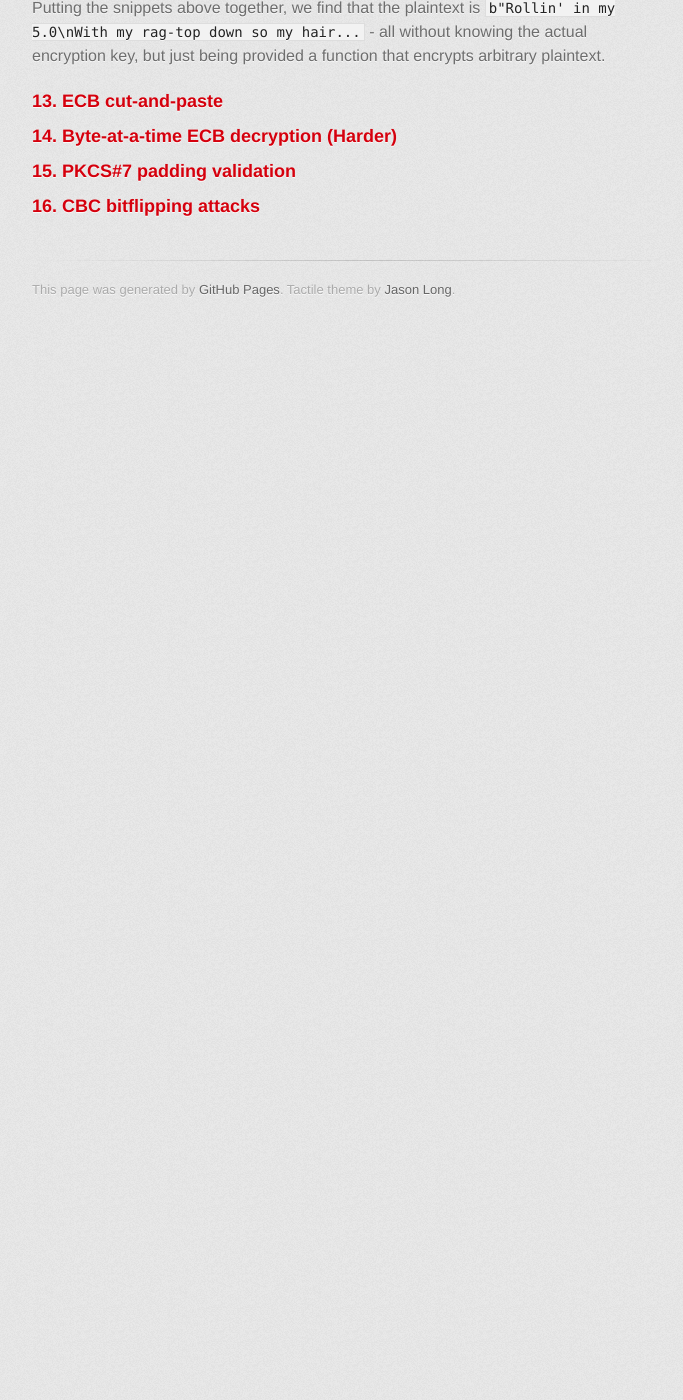
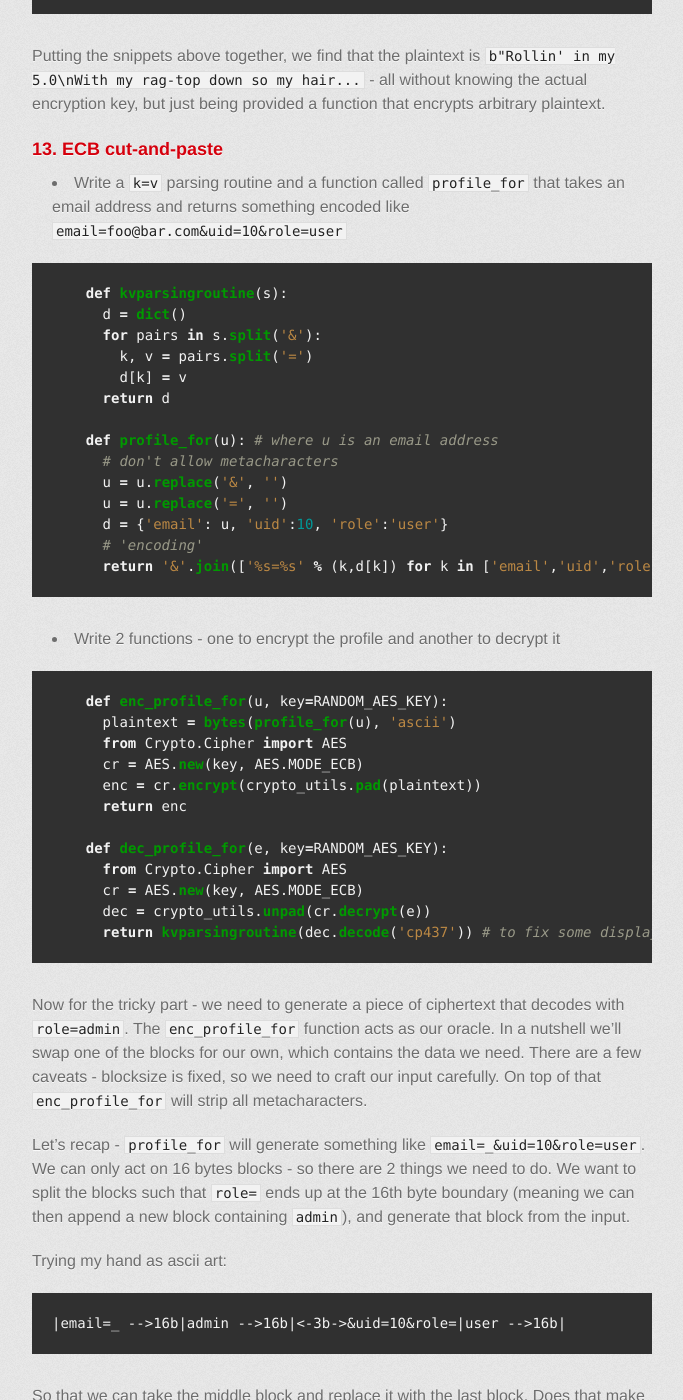
Before and after one commit to axiomiety/axiomiety.github.io, a Jekyll site: the page built from writeups/cryptopals2.markdown, in a window 1280 px wide and 1400 px high, scrolled down 5095 px. Shown: the whole window, without its empty margins (298-981 px from the left). Built offline with Jekyll 4.4.1, drawn with Linux system fonts in a browser that asks for light colours; nearby versions of some CDN libraries; some web fonts are replaced; before the commit the page ends 5424 px from its top, so only the background shows below that; some of the changed text lies outside the part shown.

Commit message:
2.13 done

```diff
--- a/writeups/cryptopals2.markdown
+++ b/writeups/cryptopals2.markdown
@@ -150,7 +150,7 @@ We will be exploiting a weakness in ECB to decrypt a piece of cyphertext for whi
       return enc
 {% endhighlight %}
 
-1. Guess the block size (which we know, but we do this for good measure). Since we're using ECB, encrypting the same bytes in two different blocks will lead to identical blocks - we just need to find which number of bytes it takes before a repeat occurs.
+   * Guess the block size (which we know, but we do this for good measure). Since we're using ECB, encrypting the same bytes in two different blocks will lead to identical blocks - we just need to find which number of bytes it takes before a repeat occurs.
 
 {% highlight python %}
     blocksize = None
@@ -174,7 +174,7 @@ We will be exploiting a weakness in ECB to decrypt a piece of cyphertext for whi
     print('using ECB? %s' % usingECB)
 {% endhighlight %}
 
-3. Craft an input that's 1 byte short of the block size, and create a table for all possible combinations. Say our plaintext was 'YELLOW SUBMARINE' and block size is 8 - by crafting a plaintext that will be 7 bytes, the 8th byte will be 'Y' (`b'AAAAAAAY'`). If we didn't know what what the 8th byte would be, we would cycle through all possible bytes until the encrypted block matched the one with our unknown byte. ECB allows us to do that because each block is encrypted independently of the previous one.
+   * Craft an input that's 1 byte short of the block size, and create a table for all possible combinations. Say our plaintext was 'YELLOW SUBMARINE' and block size is 8 - by crafting a plaintext that will be 7 bytes, the 8th byte will be 'Y' (`b'AAAAAAAY'`). If we didn't know what what the 8th byte would be, we would cycle through all possible bytes until the encrypted block matched the one with our unknown byte. ECB allows us to do that because each block is encrypted independently of the previous one.
 
 {% highlight python %}
     inputblock = bytearray(b'A'*(blocksize-1))
@@ -209,6 +209,71 @@ Putting the snippets above together, we find that the plaintext is `b"Rollin' in
 
 ### 13. ECB cut-and-paste ###
 
+   * Write a `k=v` parsing routine and a function called `profile_for` that takes an email address and returns something encoded like `email=foo@bar.com&uid=10&role=user`
+
+{% highlight python %}
+    def kvparsingroutine(s):
+      d = dict()
+      for pairs in s.split('&'):
+        k, v = pairs.split('=')
+        d[k] = v
+      return d
+
+    def profile_for(u): # where u is an email address
+      # don't allow metacharacters
+      u = u.replace('&', '')
+      u = u.replace('=', '')
+      d = {'email': u, 'uid':10, 'role':'user'}
+      # 'encoding'
+      return '&'.join(['%s=%s' % (k,d[k]) for k in ['email','uid','role']])
+{% endhighlight %}
+
+   * Write 2 functions - one to encrypt the profile and another to decrypt it
+
+{% highlight python %}
+    def enc_profile_for(u, key=RANDOM_AES_KEY):
+      plaintext = bytes(profile_for(u), 'ascii')
+      from Crypto.Cipher import AES
+      cr = AES.new(key, AES.MODE_ECB)
+      enc = cr.encrypt(crypto_utils.pad(plaintext))
+      return enc
+
+    def dec_profile_for(e, key=RANDOM_AES_KEY):
+      from Crypto.Cipher import AES
+      cr = AES.new(key, AES.MODE_ECB)
+      dec = crypto_utils.unpad(cr.decrypt(e))
+      return kvparsingroutine(dec.decode('cp437')) # to fix some display isues i was having
+{% endhighlight %}
+
+Now for the tricky part - we need to generate a piece of ciphertext that decodes with `role=admin`. The `enc_profile_for` function acts as our oracle. In a nutshell we'll swap one of the blocks for our own, which contains the data we need. There are a few caveats - blocksize is fixed, so we need to craft our input carefully. On top of that `enc_profile_for` will strip all metacharacters.
+
+Let's recap - `profile_for` will generate something like `email=_&uid=10&role=user`. We can only act on 16 bytes blocks - so there are 2 things we need to do. We want to split the blocks such that `role=` ends up at the 16th byte boundary (meaning we can then append a new block containing `admin`), and generate that block from the input.
+
+Trying my hand as ascii art:
+
+    |email=_ -->16b|admin -->16b|<-3b->&uid=10&role=|user -->16b|
+
+So that we can take the middle block and replace it with the last block. Does that make a bit more sense? The lenght of our input should be `16b-len(email=) + 16b + 3b` where the middle 16b contain `admin` and the padding required to make it a valid block.
+
+    >>> crypto_utils.pad(b'admin')
+    b'admin\x0b\x0b\x0b\x0b\x0b\x0b\x0b\x0b\x0b\x0b\x0b'
+
+We have 10 + 3 bytes for our email address (or more if we want to split this over multiple blocks): `qwerty@ab.com` - but we need to take the last 3 bytes and stick them at the end of the admin block. Putting it all together:
+
+{% highlight python %}
+    def mc_part13():
+      c = enc_profile_for('qwerty@ab.admin\x0b\x0b\x0b\x0b\x0b\x0b\x0b\x0b\x0b\x0b\x0bcom')
+      admin_block = c[16:32]
+      fudged = c[0:16] + c[32:48] + admin_block # we discard the last block entirely
+      print(dec_profile_for(fudged))
+{% endhighlight %}
+
+Leading to:
+
+    {'role': 'admin', 'email': 'qwerty@ab.com', 'uid': '10'}
+
+How cool is that?
+
 ### 14. Byte-at-a-time ECB decryption (Harder) ###
 
 ### 15. PKCS#7 padding validation ###
```
Also changed, not shown: other parts of writeups/cryptopals2.markdown (+2 -2 lines).
